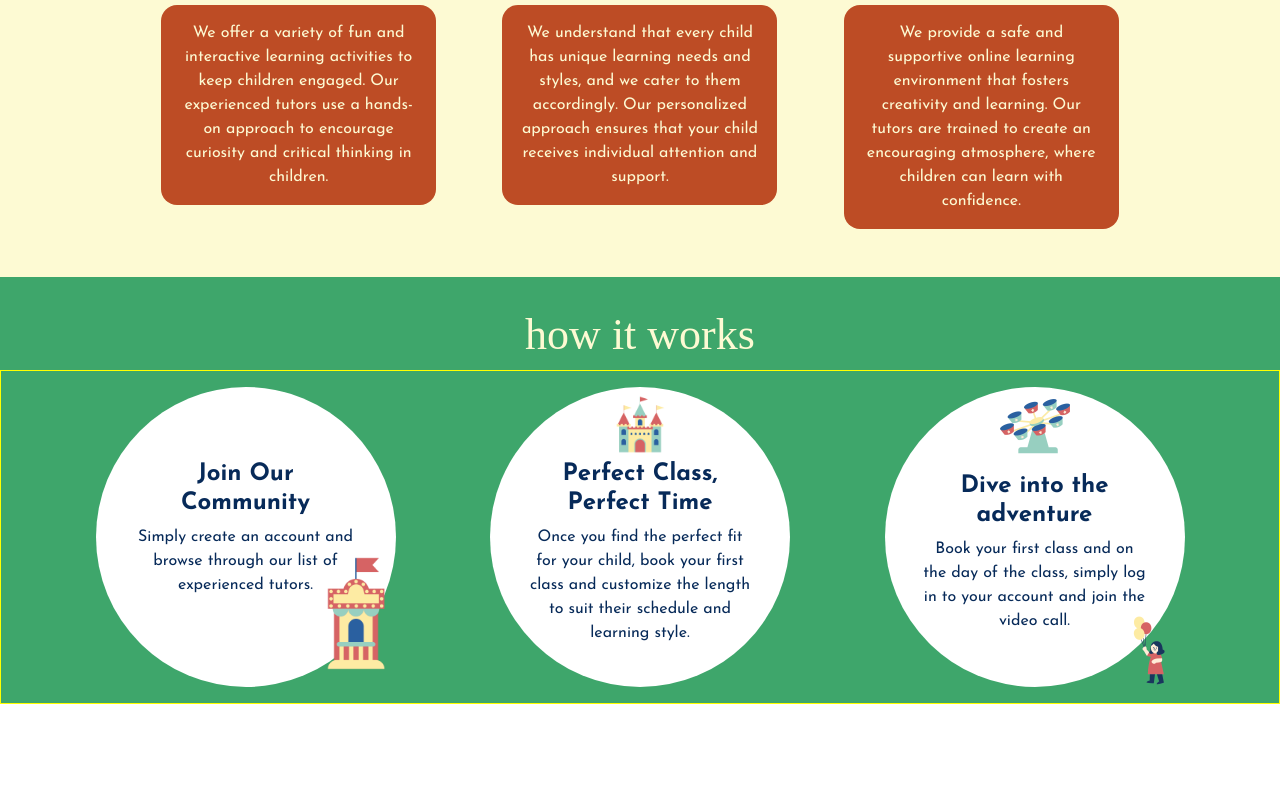
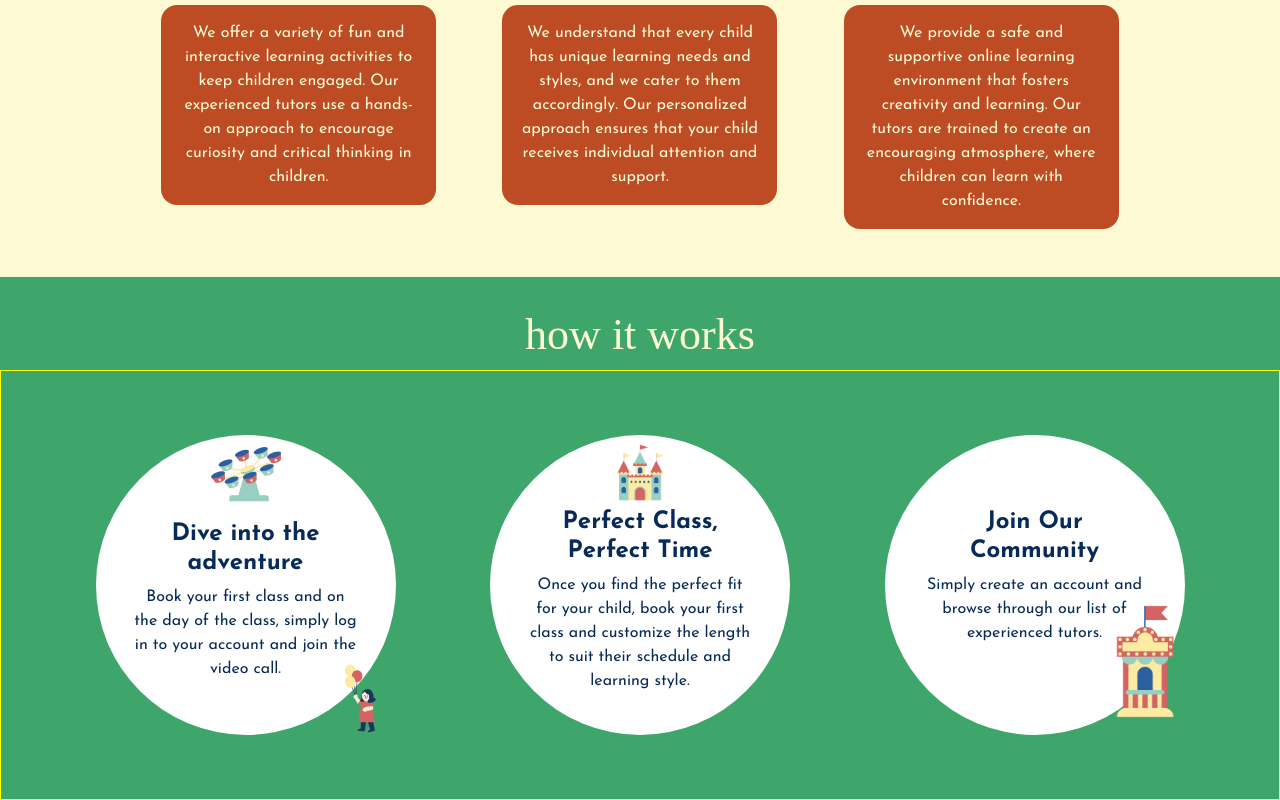
Before and after one commit to doganeraylin/online-tutors-frontend, a Next.js app: page / in a window 1280 px wide. Shown: the part 1387-2187 px from the top of the page. Before the commit the page ends 2091 px from the top, so only its background shows below. Built offline with nearby package versions, Linux system fonts and the light colour scheme; a web font is replaced by a local one.

Commit message:
added bg

```diff
--- a/components/HowItWorks/HowItWorks.js
+++ b/components/HowItWorks/HowItWorks.js
@@ -5,8 +5,8 @@ const HowItWorks = () => {
         <div className={styles.howItWorksWrapper}>
             <div className={styles.howItWorksContainer}>
                 <h1 className={styles.howItWorksContainerTitle}>how it works</h1>
-                <div className={`${styles.stepsContainer} d-flex flex-column align-items-center align-items-lg-center flex-lg-row justify-content-lg-evenly`}>
-                    <div className={`${styles.stepTwo} ${styles.singleStep}`}>
+                <div className={`${styles.stepsContainer} d-flex flex-column  flex-lg-row-reverse align-items-center align-items-lg-center flex-lg-row justify-content-lg-evenly py-5`}>
+                    <div className={`${styles.stepOne} ${styles.singleStep} align-self-lg-start`}>
                         <div className={`${styles.stepBackground} position-relative`} >
                             <div className={`${styles.textContainer} position-absolute top-50 start-50 translate-middle`}>
                                 <h2>Join Our Community</h2>
```
